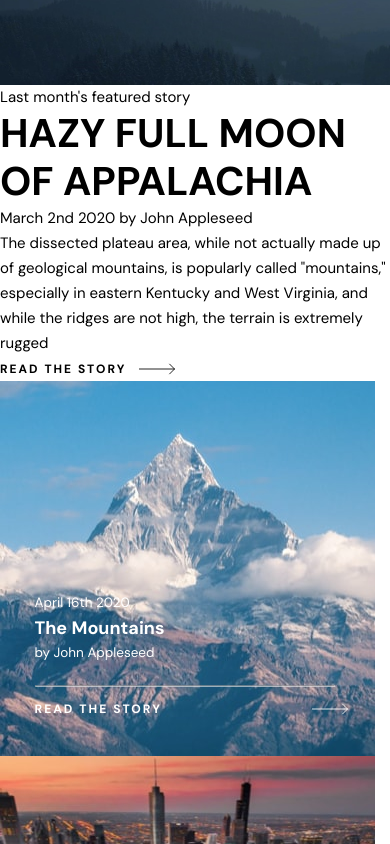
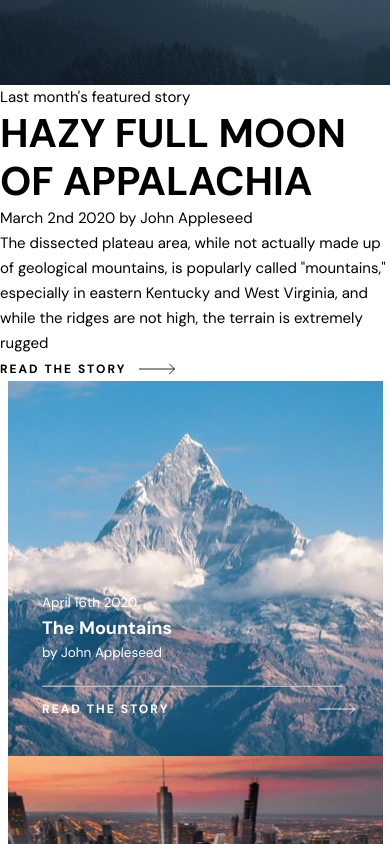
Before and after one commit to demahom18/photosnap-siteweb, a Vue app: page /stories in a window 390 px wide. Shown: the part 256-1100 px from the top of the page. Built offline with nearby package versions, Linux system fonts and the light colour scheme.

Commit message:
grid stories page ok

```diff
--- a/src/views/Stories.vue
+++ b/src/views/Stories.vue
@@ -2,16 +2,20 @@
   <div class='stories-page'>
     <div class="featured-story">
       <picture class="img">
+        <source
+          srcset="../assets/img/stories/desktop/moon-of-appalacia.jpg"
+          media="(min-width: 940px)"
+        >
         <source
           srcset="../assets/img/stories/tablet/moon-of-appalacia2.jpg"
           media="(max-width: 940px)"
         >
         <source
           srcset="../assets/img/stories/mobile/moon-of-appalacia.jpg"
-          media="(max-width: 375px)"
+          media="(max-width: 400px)"
         >
         <img
-          src="../assets/img/stories/desktop/moon-of-appalacia.jpg"
+          src="../assets/img/stories/mobile/moon-of-appalacia.jpg"
           alt="mount appalachia"
         />
       </picture>
@@ -49,10 +53,36 @@ export default {
 }
 </script>
 
-<style lang="scss">
+<style lang="scss" scoped>
 @import '../assets/mixins.scss';
 
-img {
-  display: block;
+.featured-story {
+  @include flexBox(column)
+}
+.stories {
+  display:grid;
+  grid-template-columns: repeat(4, 1fr);
+}
+
+@media only screen and (max-width:940px) {
+  .stories {
+    grid-template-columns: repeat(3, 1fr);
+  }
+}
+
+@media only screen and (max-width:750px) {
+   .stories {
+    grid-template-columns: repeat(2, 1fr);
+  }
+}
+
+@media only screen and (max-width:480px)  {
+  .stories {
+    grid-template-columns: 1fr;
+
+   > * {
+     place-self: center;
+   }
+  }
 }
 </style>
```
Also changed, not shown: src/components/StoryList.vue (+0 -20 lines).
